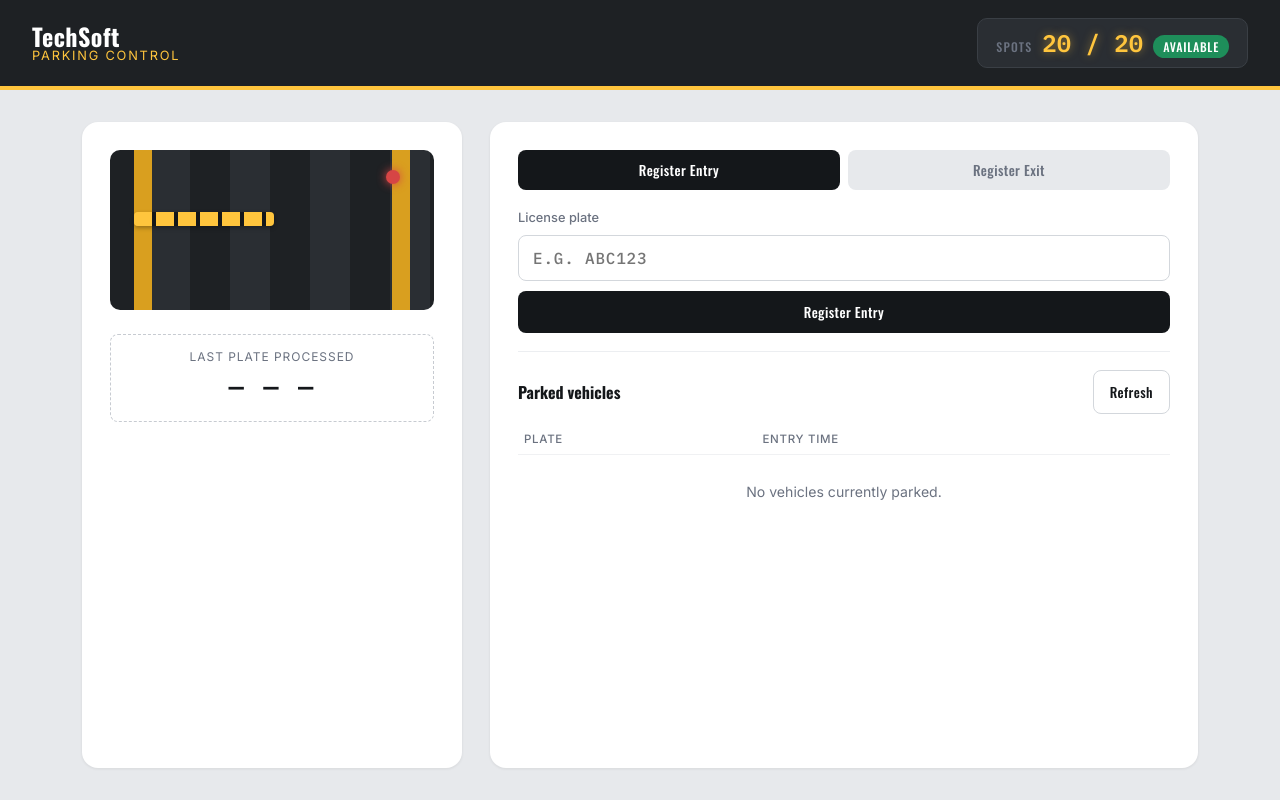
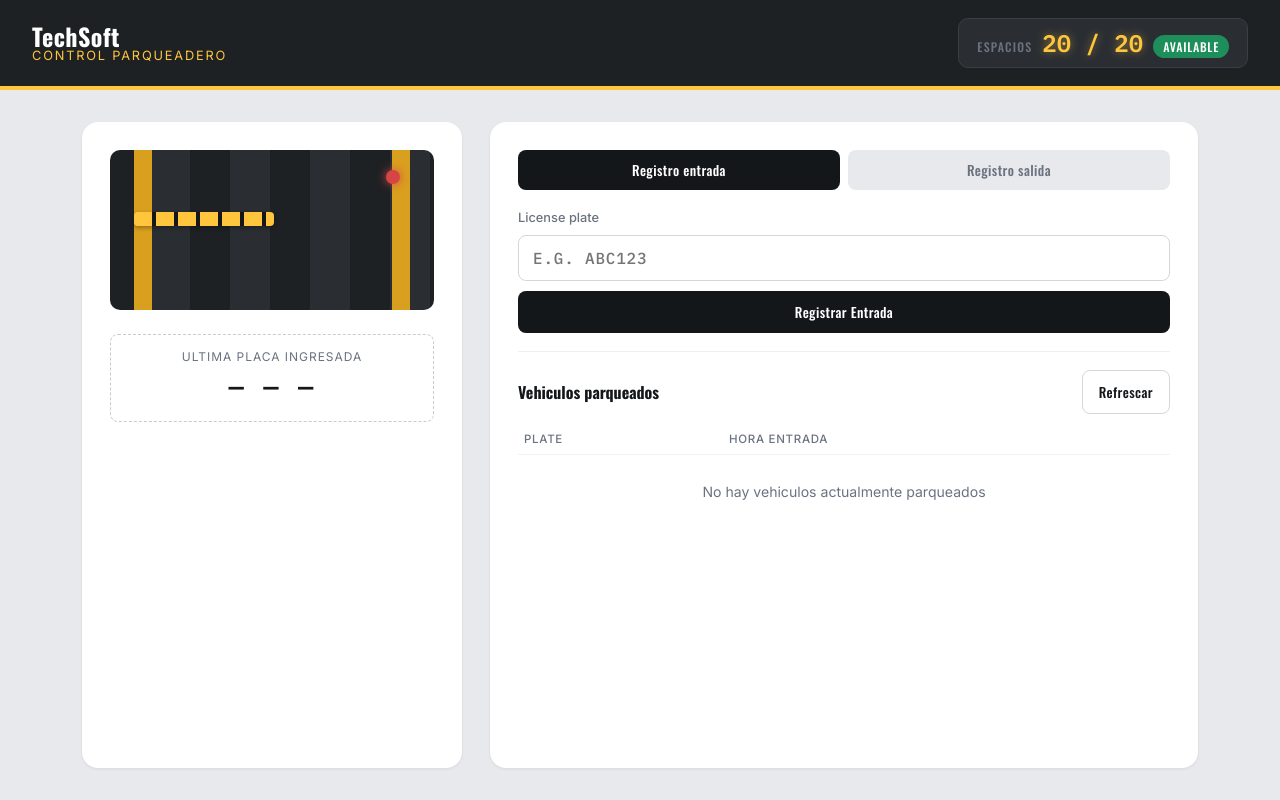
Before and after one commit to JuanMarin521/parking.system, a website with bundled scripts: page index.html in a window 1280 px wide. Built offline with nearby package versions, Linux system fonts and the light colour scheme.

Commit message:
refactor:update buttons name

```diff
--- a/index.html
+++ b/index.html
@@ -13,10 +13,10 @@
     <header class="topbar">
       <div class="brand">
         <span class="brand-name">TechSoft</span>
-        <span class="brand-sub">Parking Control</span>
+        <span class="brand-sub">Control Parqueadero</span>
       </div>
       <div class="availability-board">
-        <span class="board-label">Spots</span>
+        <span class="board-label">Espacios</span>
         <span class="board-value" id="board-value">-- / --</span>
         <span class="board-status" id="board-status">—</span>
       </div>
@@ -32,7 +32,7 @@
         </div>
 
         <div class="ticket">
-          <p class="ticket-label">Last plate processed</p>
+          <p class="ticket-label">Ultima placa ingresada</p>
           <p class="ticket-plate" id="ticket-plate">— — —</p>
           <p class="ticket-detail" id="ticket-detail"></p>
         </div>
@@ -40,36 +40,36 @@
 
       <section class="control-panel">
         <div class="tabs">
-          <button type="button" class="tab active" data-tab="entry">Register Entry</button>
-          <button type="button" class="tab" data-tab="exit">Register Exit</button>
+          <button type="button" class="tab active" data-tab="entry">Registro entrada</button>
+          <button type="button" class="tab" data-tab="exit">Registro salida</button>
         </div>
 
         <form id="entry-form" class="tab-panel active">
           <label for="entry-plate">License plate</label>
           <input id="entry-plate" name="entry-plate" type="text" placeholder="e.g. ABC123" autocomplete="off" />
-          <button type="submit" class="btn btn--primary">Register Entry</button>
+          <button type="submit" class="btn btn--primary">Registrar Entrada</button>
         </form>
 
         <form id="exit-form" class="tab-panel">
-          <label for="exit-plate">License plate</label>
+          <label for="exit-plate">Ingresar Placa</label>
           <input id="exit-plate" name="exit-plate" type="text" placeholder="e.g. ABC123" autocomplete="off" />
-          <button type="submit" class="btn btn--primary">Register Exit</button>
+          <button type="submit" class="btn btn--primary">Registrar salida</button>
         </form>
 
         <div id="message-box" class="message" role="status" aria-live="polite"></div>
 
         <div class="table-wrap">
           <div class="table-head">
-            <h2>Parked vehicles</h2>
-            <button type="button" id="refresh-btn" class="btn btn--ghost">Refresh</button>
+            <h2>Vehiculos parqueados</h2>
+            <button type="button" id="refresh-btn" class="btn btn--ghost">Refrescar</button>
           </div>
           <table id="parked-table">
             <thead>
-              <tr><th>Plate</th><th>Entry time</th></tr>
+              <tr><th>Plate</th><th>Hora entrada</th></tr>
             </thead>
             <tbody id="parked-tbody"></tbody>
           </table>
-          <p id="empty-state" class="empty-state">No vehicles currently parked.</p>
+          <p id="empty-state" class="empty-state">No hay vehiculos actualmente parqueados</p>
         </div>
       </section>
     </main>
```
